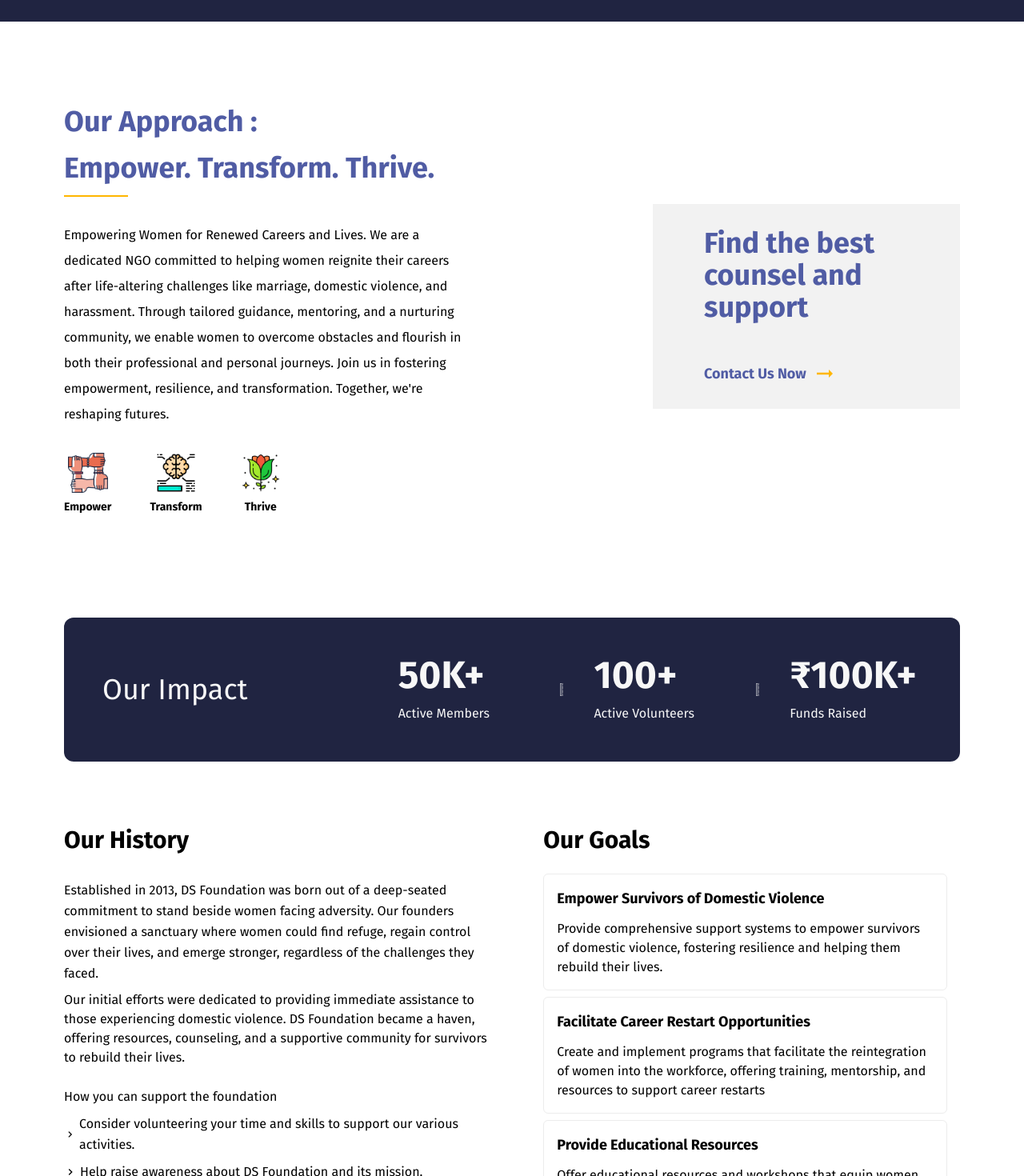
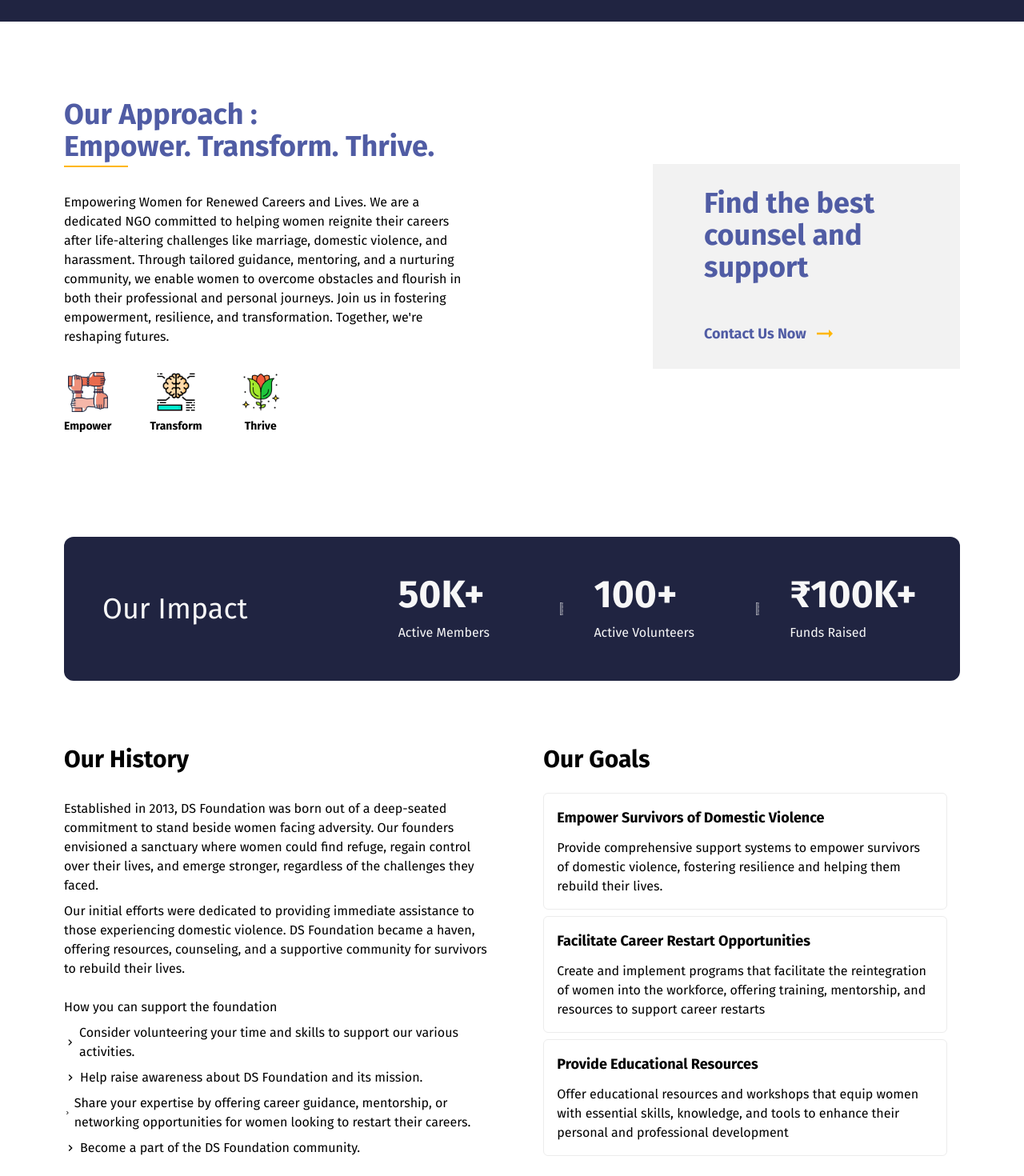
Before and after one commit to PromiseUdo/DCFoundation, a Next.js app: page /about in a window 1280 px wide. Shown: the part 320-1790 px from the top of the page at 80% size. Built offline with nearby package versions, Linux system fonts and the light colour scheme; what tailwindcss-text-fill would draw is missing.

Commit message:
getinvolved

```diff
--- a/app/about/components/AboutSection.jsx
+++ b/app/about/components/AboutSection.jsx
@@ -11,13 +11,13 @@ const AboutSection = () => {
         <div className="w-full flex flex-col md:gap-12 md:flex-row items-center justify-between h-full">
           <div className="flex flex-col gap-8">
             <div>
-              <span className="text-4xl font-semibold  leading-relaxed text-[#505ca4]">
+              <span className="text-2xl md:text-4xl font-semibold  leading-relaxed text-[#505ca4]">
                 Our Approach : <br /> Empower. Transform. Thrive.
               </span>
               <div className="w-20 mt-1 h-[2px] bg-[#FFB600]"></div>
             </div>
             <div>
-              <p className="max-w-lg leading-loose">
+              <p className="text-sm md:text-base max-w-lg leading-relaxed">
                 Empowering Women for Renewed Careers and Lives. We are a
                 dedicated NGO committed to helping women reignite their careers
                 after life-altering challenges like marriage, domestic violence,
--- a/app/about/components/GoalItem.jsx
+++ b/app/about/components/GoalItem.jsx
@@ -16,7 +16,7 @@ const GoalItem = ({ title, description, url, image }) => {
       </div> */}
       <div className="flex flex-col gap-3">
         <h4 className="font-semibold text-lg">{title}</h4>
-        <p>{description}</p>
+        <p className="text-sm md:text-base leading-relaxed">{description}</p>
         {/* <div className="mt-1 w-full">
           <Link
             href={url}
--- a/app/about/components/HistoryAndGoals.jsx
+++ b/app/about/components/HistoryAndGoals.jsx
@@ -40,7 +40,7 @@ const HistoryAndGoals = () => {
         <div className="w-full flex flex-col md:flex-row gap-12">
           <div className="w-full md:w-[50%] flex flex-col gap-2">
             <h3 className="text-3xl font-semibold mb-6 ">Our History</h3>
-            <p className="leading-relaxed">
+            <p className="text-sm md:text-base leading-relaxed">
               Established in 2013, DS Foundation was born out of a deep-seated
               commitment to stand beside women facing adversity. Our founders
               envisioned a sanctuary where women could find refuge, regain
@@ -48,18 +48,21 @@ const HistoryAndGoals = () => {
               challenges they faced.
             </p>
 
-            <p>
+            <p className="text-sm md:text-base leading-relaxed">
               Our initial efforts were dedicated to providing immediate
               assistance to those experiencing domestic violence. DS Foundation
               became a haven, offering resources, counseling, and a supportive
               community for survivors to rebuild their lives.
             </p>
-            <p className="leading-relaxed mt-4">
+            <p className="text-sm md:text-base leading-relaxed mt-4">
               How you can support the foundation
             </p>
             <ul className=" flex flex-col gap-2">
               {requirements.map((item, i) => (
-                <li key={i} className="leading-relaxed flex items-center gap-1">
+                <li
+                  key={i}
+                  className="text-sm md:text-base leading-relaxed flex items-center gap-1"
+                >
                   <MdChevronRight /> {item}
                 </li>
               ))}
--- a/app/about/components/OurImpact.jsx
+++ b/app/about/components/OurImpact.jsx
@@ -7,7 +7,7 @@ const OurImpact = () => {
     <section className="w-full py-20 flex items-center justify-center">
       <Container>
         <div className="w-full flex items-center justify-center">
-          <div className="h-[fit-content] w-full 2xl:w-[70%] px-12 py-12 rounded-xl bg-[#202441]">
+          <div className="h-[fit-content] w-full 2xl:w-[70%] px-4 md:px-12 py-12 rounded-xl bg-[#202441]">
             <div className="w-full flex flex-col md:flex-row items-center justify-between h-full">
               <div className="py-4">
                 <h2 className="max-w-lg text-2xl lg:text-4xl text-[#f7f7f7]">
```
